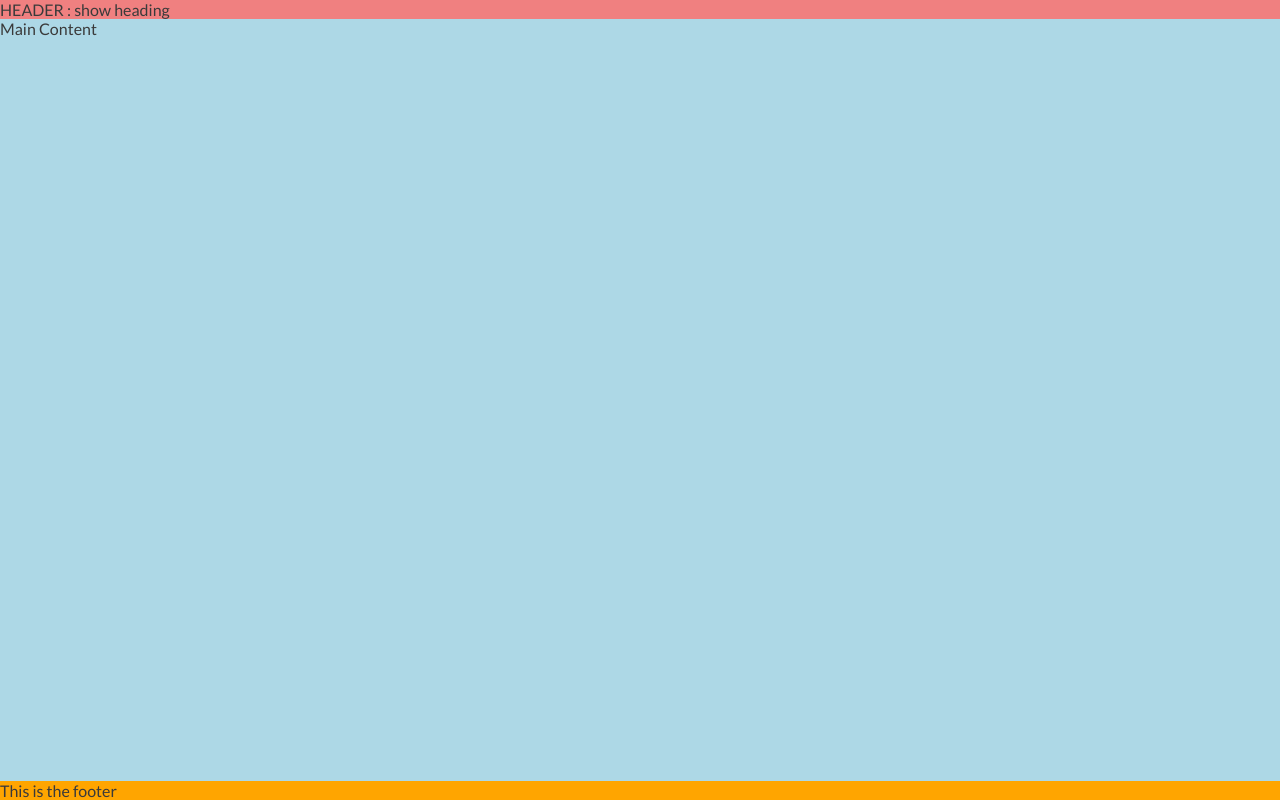
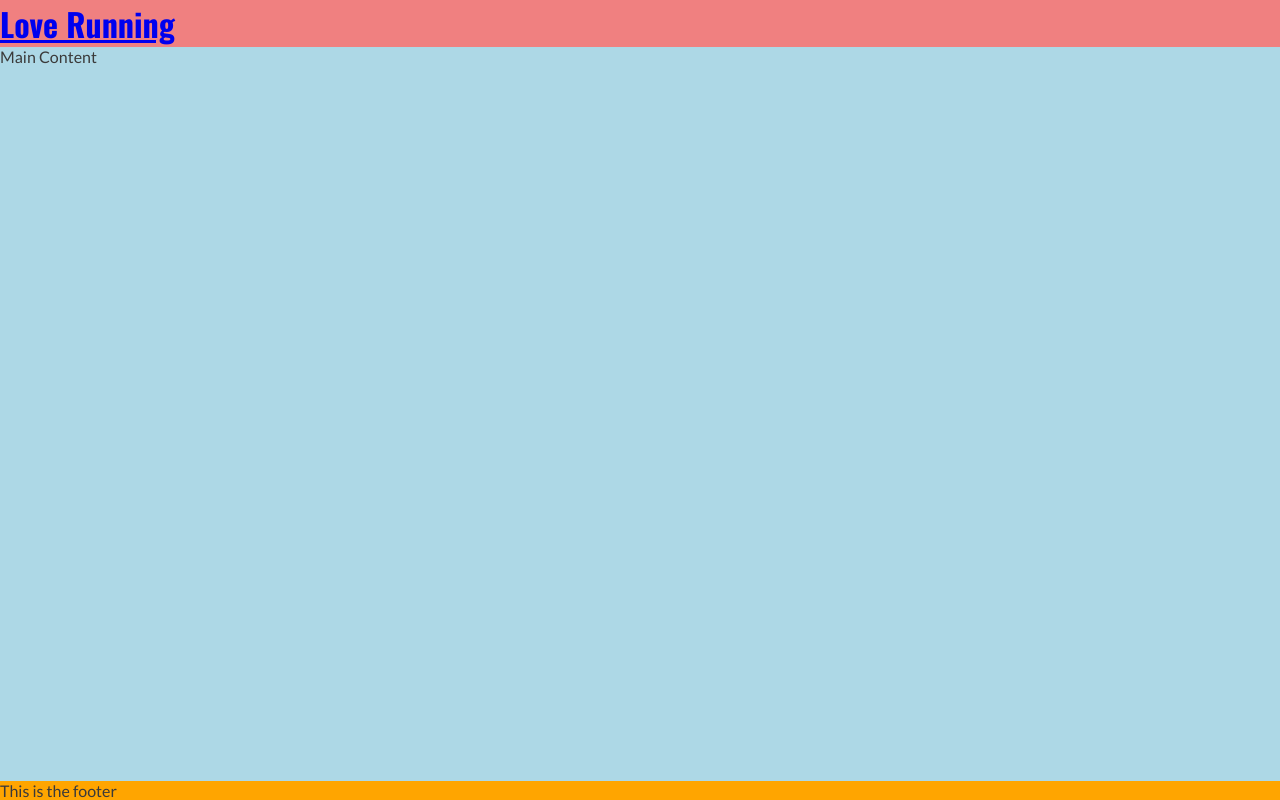
Before and after one commit to AmrutaKulkarni01/love-running, a plain HTML site: page index.html in a window 1280 px wide. Drawn offline with nearby package versions, Linux system fonts and the light colour scheme.

Commit message:
Add logo to header and apply font Oswald

```diff
--- a/assets/css/style.css
+++ b/assets/css/style.css
@@ -25,6 +25,12 @@ header
     background-color: lightcoral;
 }
 
+
+h1
+{
+    font-family: 'Oswald', sans-serif;
+}
+
 /*Main Content*/
 main
 {
--- a/index.html
+++ b/index.html
@@ -20,7 +20,11 @@
 
 <body>
     <!--Header-->
-    <header>HEADER : show heading</header>
+    <header>
+        <a href="index.html">
+            <h1 id="logo">Love Running</h1>
+        </a>
+    </header>
 
     <!--Main Content-->
     <main>Main Content</main>
```
